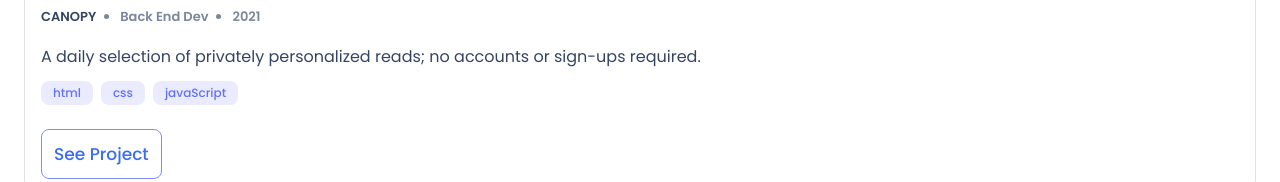
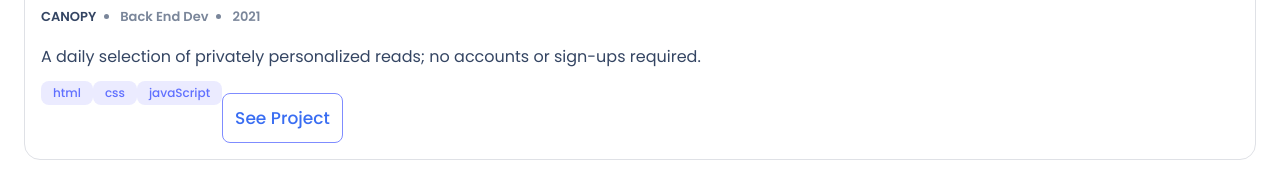
Before and after one commit to yersel500/portfolio, a plain HTML site: page index.html in a window 1280 px wide. Shown: the part 796-978 px from the top of the page. Drawn offline with Linux system fonts and the light colour scheme.

Commit message:
Add float

```diff
--- a/style.css
+++ b/style.css
@@ -101,10 +101,9 @@ h2 {
 }
 
 .languages {
-  display: flex;
   margin: 0 0 24px 0;
   padding: 0;
-  gap: 8px;
+
 }
 
 .title-project {
@@ -132,6 +131,7 @@ h2 {
 }
 
 .languages li {
+  float: left;
   font-family: 'Poppins', sans-serif;
   font-weight: 500;
   font-size: 12px;
```
